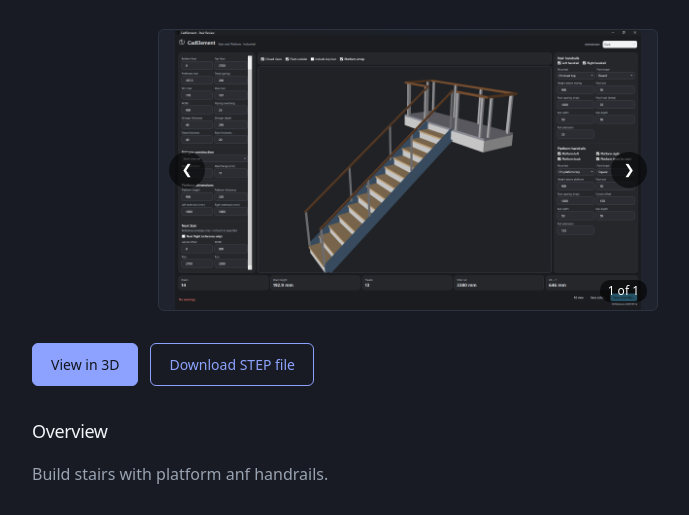
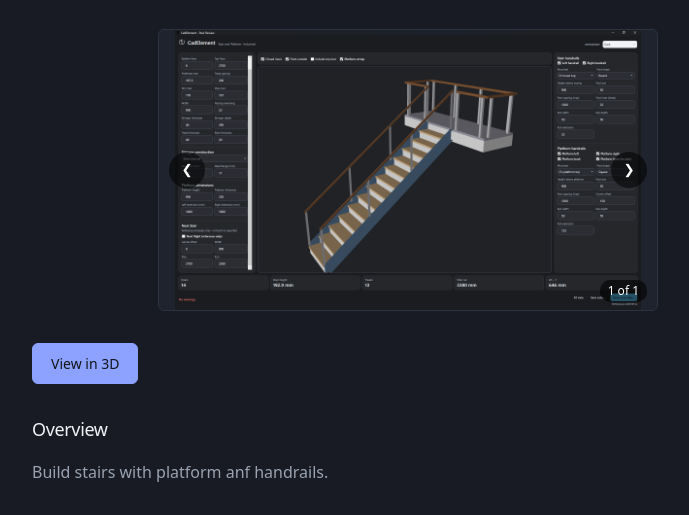
Before and after one commit to MichelVilleneuve/CadElement, a plain HTML site: page projects/CadElement.Stairs/index.html in a window 1280 px wide. Shown: the part 213-728 px from the top of the page, without its empty margins (232-921 px from the left). Drawn offline with Linux system fonts and the light colour scheme.

Commit message:
Publish CadElement.Stairs

```diff
--- a/projects/CadElement.Stairs/index.html
+++ b/projects/CadElement.Stairs/index.html
@@ -42,7 +42,6 @@
         <div style="margin: 2rem 0;">
             <div style="display: flex; flex-wrap: wrap; gap: 12px;">
                 <button id="view3dBtn" style="padding: 10px 18px; border-radius: 6px; border: 1px solid var(--accent, #185FA5); font-size: 14px; font-weight: 500; text-decoration: none; cursor: pointer; font-family: inherit; background: var(--accent, #185FA5); color: var(--on-accent, #fff);">View in 3D</button>
-                <a href="stairs.asm.step" download style="padding: 10px 18px; border-radius: 6px; border: 1px solid var(--accent, #185FA5); font-size: 14px; font-weight: 500; text-decoration: none; cursor: pointer; font-family: inherit; background: transparent; color: var(--accent, #185FA5);">Download STEP file</a>
             </div>
             <div id="viewer3d" hidden></div>
         </div>
```
